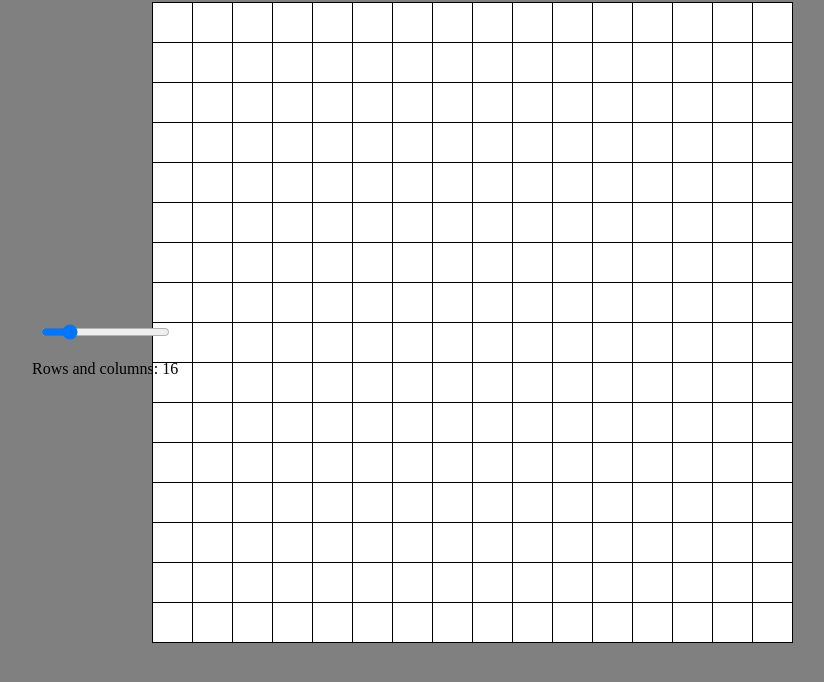
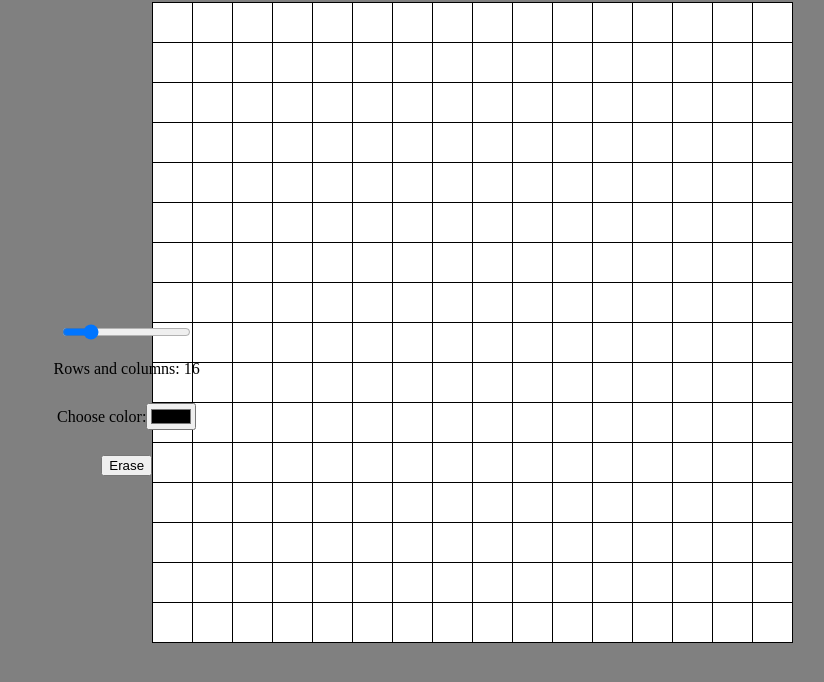
Before and after one commit to AlbMP96/Etch-a-Sketch, a plain HTML site: page index.html in a window 1280 px wide. Shown: the part 78-760 px from the top of the page, without its empty margins (168-992 px from the left). Drawn offline with Linux system fonts and the light colour scheme.

Commit message:
Added erase button and color picker

```diff
--- a/index.html
+++ b/index.html
@@ -1,20 +1,23 @@
 <!DOCTYPE html>
 <html lang="en">
+
 <head>
     <meta charset="utf-8">
     <title>Etch-a-Sketch</title>
     <script src="script.js" defer></script>
     <link rel="stylesheet" href="styles.css">
 </head>
+
 <body onload="getGridSize()">
     <h1>ETCH-A-SKETCH</h1>
-        <div class="grid-container" onmouseover="colorGrid()">
 
-        </div>
+    <div class="grid-container"></div>
 
     <div class="controls">
         <input type="range" min="5" max="64" value="16" class="slider" id="row-range">
         <p>Rows and columns: <span id="size"></span></p>
+        <p class="color">Choose color: <input type="color" class="color-selector"></p>
+        <input type="button" value="Erase" onclick="removeGrid(); getGridSize()">
     </div>
 </body>
 </html>
--- a/script.js
+++ b/script.js
@@ -24,7 +24,7 @@ function createGrid(rowNum = 16) {
     gridCont.setAttribute('style', `grid-template-columns: repeat(${rowNum}, 1fr)`);
 }
 
-function colorGrid(color = 'blue') {
+function colorGrid(color = 'black') {
 
     const gridCont = document.querySelector(".grid-container");
     let squares = gridCont.childNodes;
@@ -47,7 +47,7 @@ function colorGrid(color = 'blue') {
         isClicked = false;
     })
 
-    for (let i = 1; i < squares.length; i++) {
+    for (let i = 0; i < squares.length; i++) {
         squares[i].addEventListener('mousemove', () => {
             if (isClicked) {
                 squares[i].style.backgroundColor = color;
@@ -61,8 +61,8 @@ function colorGrid(color = 'blue') {
 }
 
 function getGridSize() {
-    let slider = document.getElementById("row-range");
-    let output = document.getElementById("size");
+    const slider = document.getElementById("row-range");
+    const output = document.getElementById("size");
     output.textContent = slider.value;
 
     createGrid(slider.value);
@@ -74,6 +74,17 @@ function getGridSize() {
     }
 }
 
+function getColor() {
+    const colorSelector = document.querySelector('.color-selector');
+    let color = colorSelector.value;
+
+    return color;
+}
+
 function removeGrid() {
     document.querySelectorAll("#square").forEach((e) => e.parentNode.removeChild(e));;
 }
+
+document.querySelector(".grid-container").addEventListener('mouseover', () => {
+    colorGrid(getColor());
+})
--- a/styles.css
+++ b/styles.css
@@ -25,3 +25,10 @@ body {
     top: 50%;
     padding-left: 15%;
 }
+
+.color {
+    margin: 25px;
+    display: flex;
+    justify-content: center;
+    align-items: center;
+}
```
Lines whose indentation alone changed are shown as unchanged.
